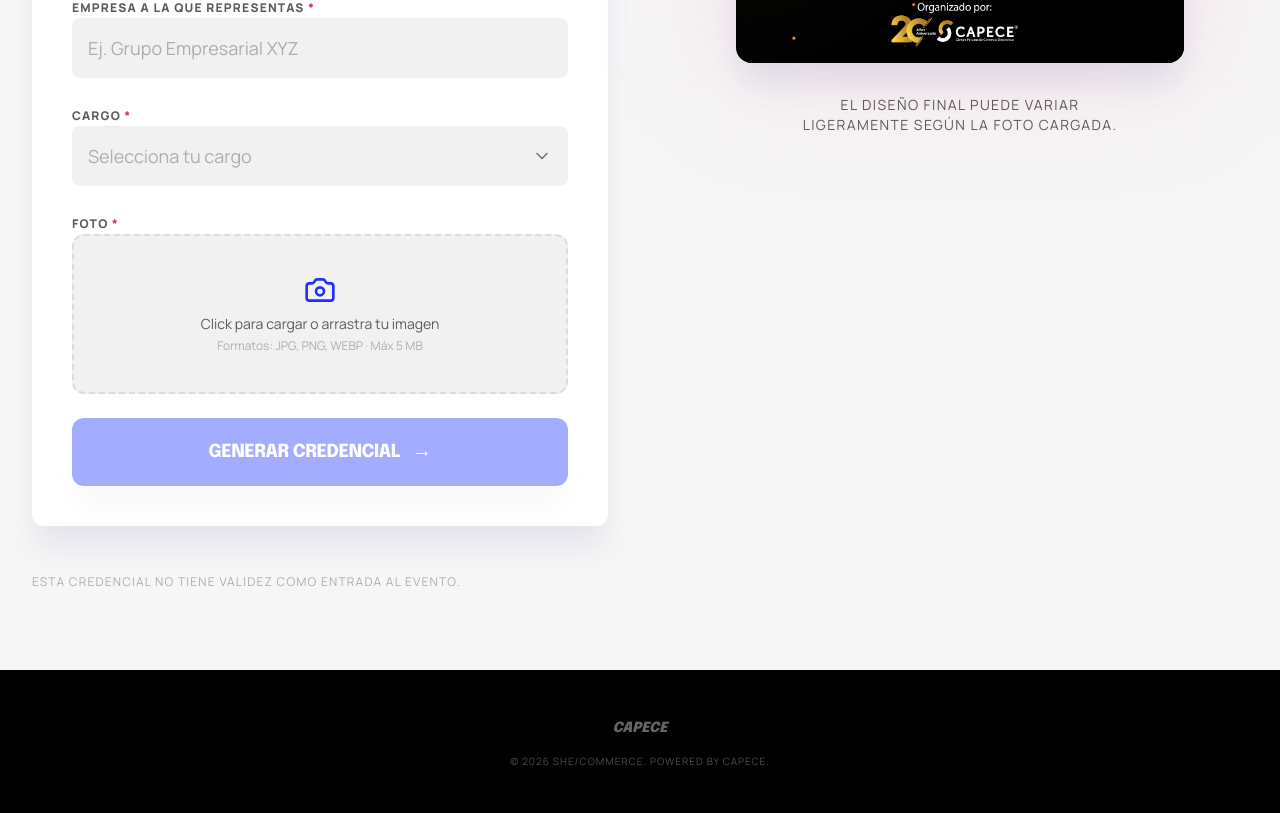
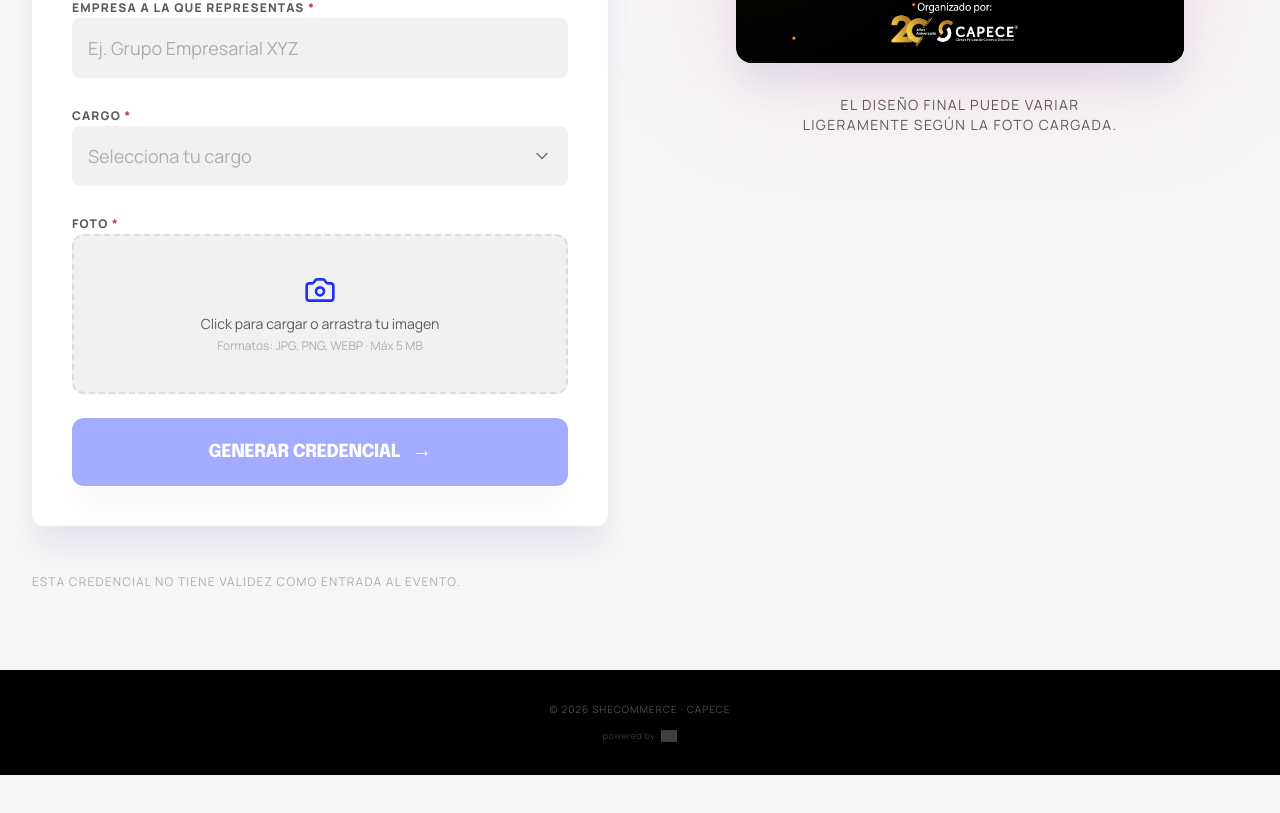
Before and after one commit to andrefdev/expofinance_tickets, a React (Vite) app: page / in a window 1280 px wide. Shown: the part 627-1440 px from the top of the page. After the commit the page ends 1402 px from the top, so only its background shows below. Built offline with nearby package versions, Linux system fonts and the light colour scheme; grey boxes are pictures that could not be loaded.

Commit message:
add: new features and powered by indrox

```diff
--- a/index.html
+++ b/index.html
@@ -4,10 +4,10 @@
     <meta charset="UTF-8" />
     <link rel="icon" type="image/svg+xml" href="/assets/logo-shecommerce.png" />
     <meta name="viewport" content="width=device-width, initial-scale=1.0" />
-    <title>Family Business Summit 2026 | Genera tu Credencial</title>
-    <meta name="description" content="Crea tu credencial personalizada para el Family Business Summit 2026. Descárgala y compártela en LinkedIn." />
-    <meta property="og:title" content="Family Business Summit 2026 | Genera tu Credencial" />
-    <meta property="og:description" content="Crea tu credencial personalizada para el Family Business Summit 2026. Construyendo continuidad y liderazgo." />
+    <title>Shecommerce | Genera tu Credencial</title>
+    <meta name="description" content="Crea tu credencial personalizada para Shecommerce, organizado por CAPECE. Descárgala y compártela en LinkedIn." />
+    <meta property="og:title" content="Shecommerce | Genera tu Credencial" />
+    <meta property="og:description" content="Crea tu credencial personalizada para Shecommerce, organizado por CAPECE. Construyendo continuidad y liderazgo." />
     <meta property="og:type" content="website" />
     <meta property="og:image" content="/assets/logo-shecommerce.png" />
     <link rel="preconnect" href="https://fonts.googleapis.com" />
--- a/src/App.jsx
+++ b/src/App.jsx
@@ -17,6 +17,20 @@ function App() {
   const handleGenerate = () => {
     setScreen('success')
     window.scrollTo({ top: 0, behavior: 'smooth' })
+
+    // Registro silencioso en Google Sheets
+    if (EVENT.sheetWebhook) {
+      fetch(EVENT.sheetWebhook, {
+        method: 'POST',
+        mode: 'no-cors',
+        headers: { 'Content-Type': 'application/json' },
+        body: JSON.stringify({
+          fullName: fullName.trim(),
+          empresa: empresa.trim(),
+          cargo: cargo.trim(),
+        }),
+      }).catch(() => {}) // silencioso, no bloquea UX
+    }
   }
 
   const handleBack = () => {
--- a/src/components/Footer.jsx
+++ b/src/components/Footer.jsx
@@ -1,13 +1,23 @@
 export default function Footer() {
   return (
-    <footer className="w-full py-8 md:py-12 bg-dark mt-auto">
-      <div className="flex flex-col items-center gap-4 px-6 md:px-8 max-w-screen-2xl mx-auto text-center">
-        <span className="text-white/40 font-headline font-black italic text-sm">
-          CAPECE
-        </span>
+    <footer className="w-full py-6 md:py-8 bg-dark mt-auto">
+      <div className="flex flex-col items-center gap-3 px-6 md:px-8 max-w-screen-2xl mx-auto text-center">
         <p className="text-white/30 font-body text-[10px] uppercase tracking-widest">
-          © 2026 SHE/COMMERCE. Powered by CAPECE.
+          © 2026 Shecommerce · CAPECE
         </p>
+        <a
+          href="https://indrox.com"
+          target="_blank"
+          rel="noopener noreferrer"
+          className="flex items-center gap-1.5 opacity-40 hover:opacity-70 transition-opacity"
+        >
+          <span className="text-white/50 font-body text-[9px] tracking-wider">powered by</span>
+          <img
+            src="https://indrox.com/logo-white.svg"
+            alt="Indrox"
+            className="h-3 w-auto"
+          />
+        </a>
       </div>
     </footer>
   )
--- a/src/config.js
+++ b/src/config.js
@@ -8,6 +8,9 @@ export const EVENT = {
   defaultRole: "PARTICIPANTE",
   shareText: `🚀 Estoy participando en Shecommerce, un evento de SHE/COMMERCE sobre continuidad y liderazgo en empresas familiares.\n\n¡Muy emocionado(a) por lo que viene! Nos vemos en el evento.\n\n#SHECommerce #CAPECE #Shecommerce2026`,
   eventUrl: "https://shecommerce.com",
+  // Google Apps Script Web App URL para registro en Google Sheets
+  // Reemplaza con tu URL después de desplegar el script
+  sheetWebhook: "https://script.google.com/macros/s/AKfycbyLZ6EnjTID7vt-QoVcWHp45x-PI6lTet1oxXVPMaRj262PT2R3qOH9WaKB5rJkXLgfCQ/exec",
   theme: {
     primary: "#1E32FF",
     secondary: "#C92C7A",
```
